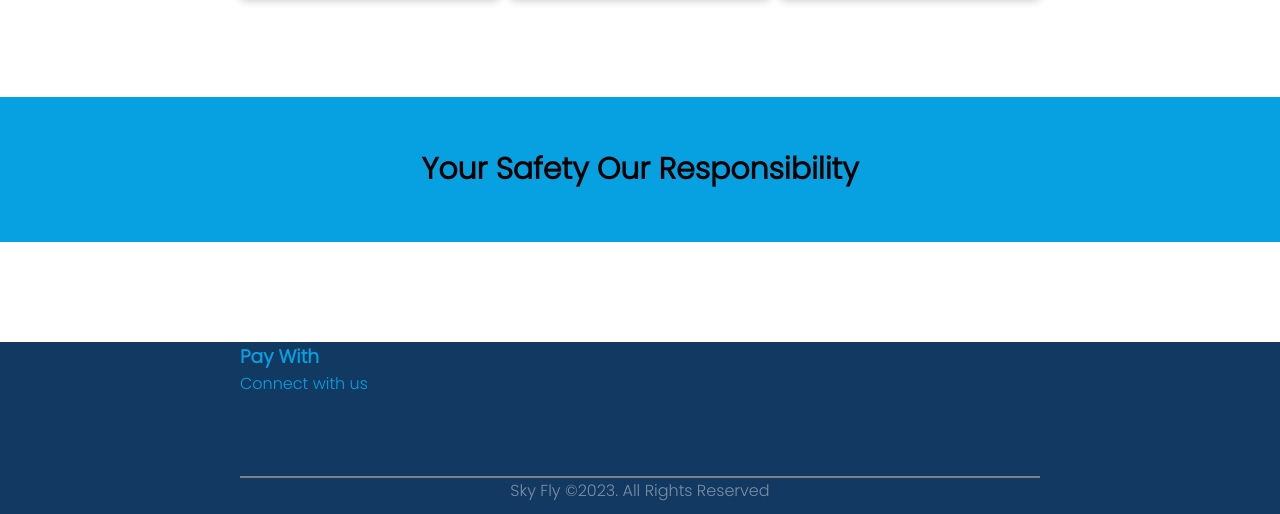
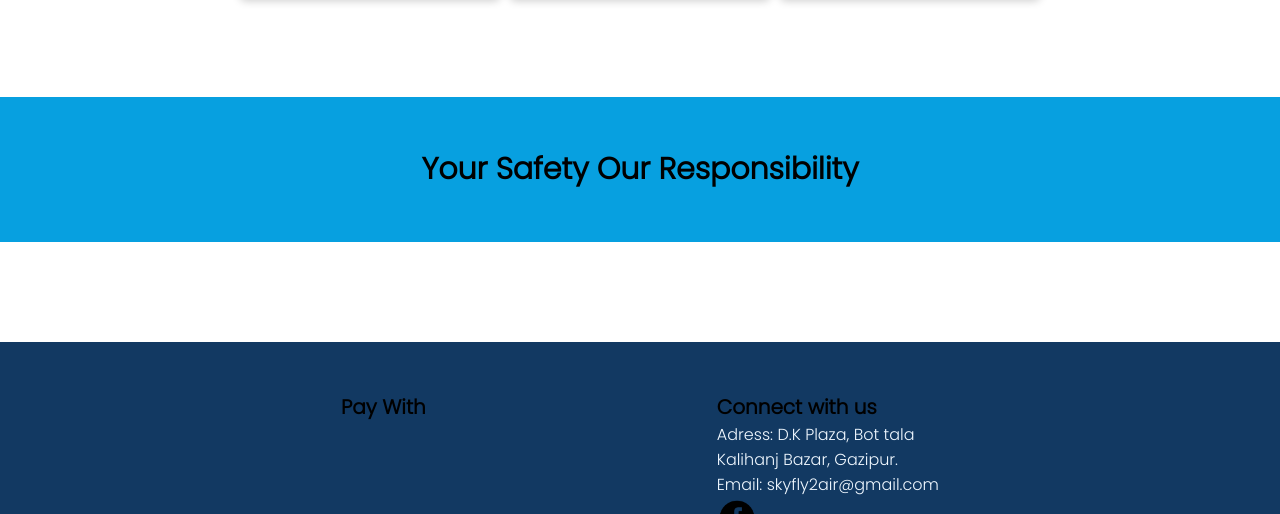
Before and after one commit to farhan-abdullah/SkyFlyAirTravels, a plain HTML site: page index.html in a window 1280 px wide. Shown: the part 596-1110 px from the top of the page. Drawn offline with Linux system fonts and the light colour scheme.

Commit message:
added some elements

```diff
--- a/index.html
+++ b/index.html
@@ -58,13 +58,19 @@
       </section> -->
     </main>
     <footer>
-      <section class="payment">
-        <h3>Pay With</h3>
-      </section>
-      <section class="social">
-        <p>Connect with us</p>
-      </section>
+      <div class="pay-contact">
+      <div class="payment">
+        <p class="title-end">Pay With</p>
+      </div>
+      <div class="contact">
 
+        <p class="title-end">Connect with us</p>
+        <p>Adress: D.K Plaza, Bot tala <br> Kalihanj Bazar, Gazipur.</p>
+        <p>Email: skyfly2air@gmail.com</p>
+        <a href="https://www.facebook.com/skyflyairtravels"><img  width="40px" src="images/fb.png" alt=""></a>
+
+      </div>
+    </div>
       <section class="copyrights"> <p> Sky Fly ©2023. All Rights Reserved</p></section>
     </footer>
   </body>
--- a/styles/styles.css
+++ b/styles/styles.css
@@ -115,12 +115,17 @@ section {
 footer {
   position: relative;
   max-width: 100%;
-  height: 177px;
+  height: 380px;
   background-color: #123962;
   margin: 0 0;
-  color: #07a0e0;
+  color: aliceblue;
+  font-weight: 400;
 }
-
+.pay-contact {
+  display: flex;
+  justify-content: space-evenly;
+  padding: 50px;
+}
 .copyrights {
   display: flex;
   justify-content: center;
@@ -129,7 +134,11 @@ footer {
   border-top: 2px solid gray;
   margin-top: 80px;
 }
-
+.title-end {
+  font-size: 20px;
+  color: black;
+  font-weight: 600;
+}
 /* for mobile */
 
 @media screen and (max-width: 576px) {
@@ -166,4 +175,9 @@ footer {
   section {
     margin: 0 10px;
   }
+  .pay-contact {
+    display: flex;
+    flex-direction: column-reverse;
+    justify-content: space-evenly;
+  }
 }
```
Also changed, not shown: images/fb.png (added).
